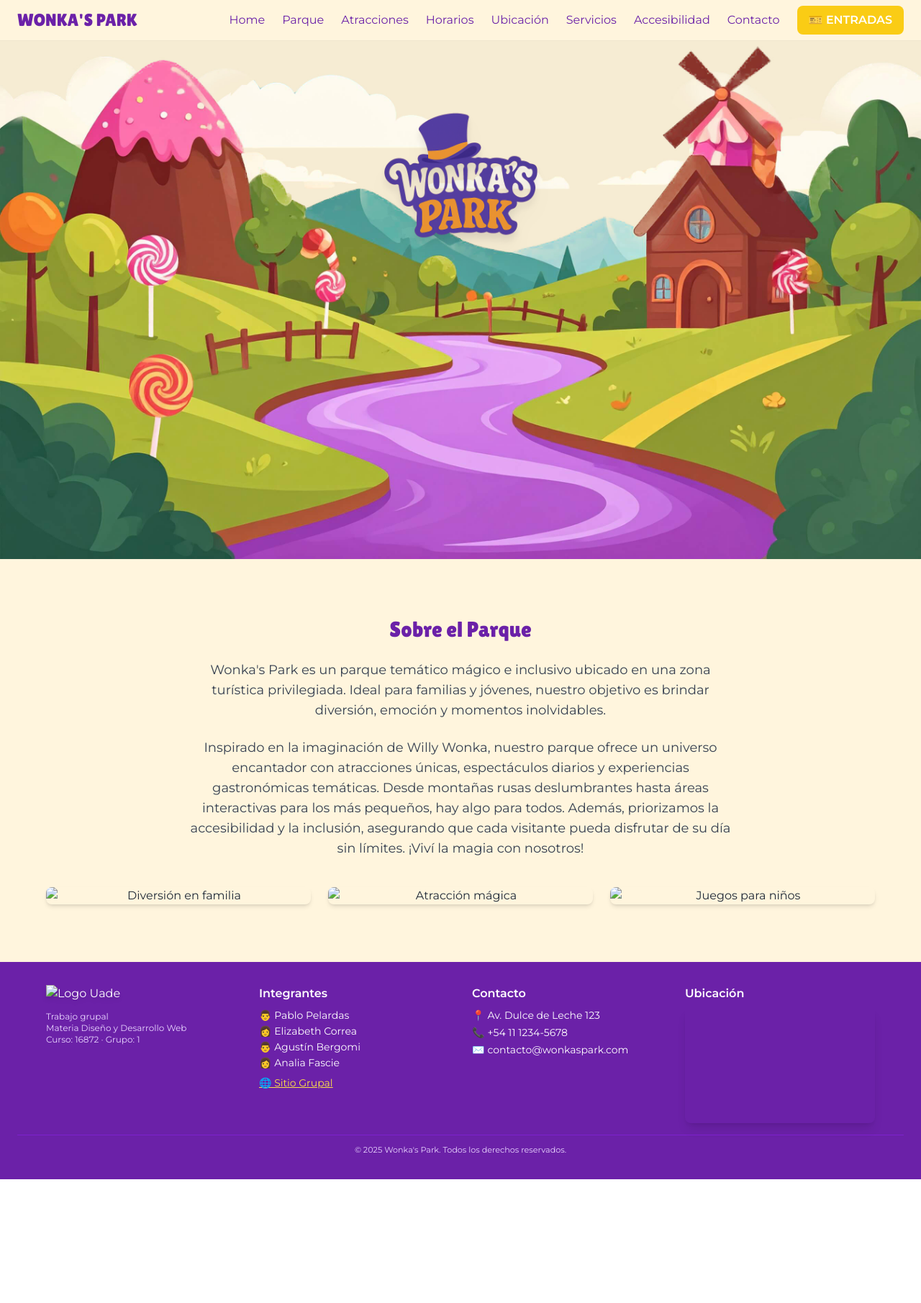
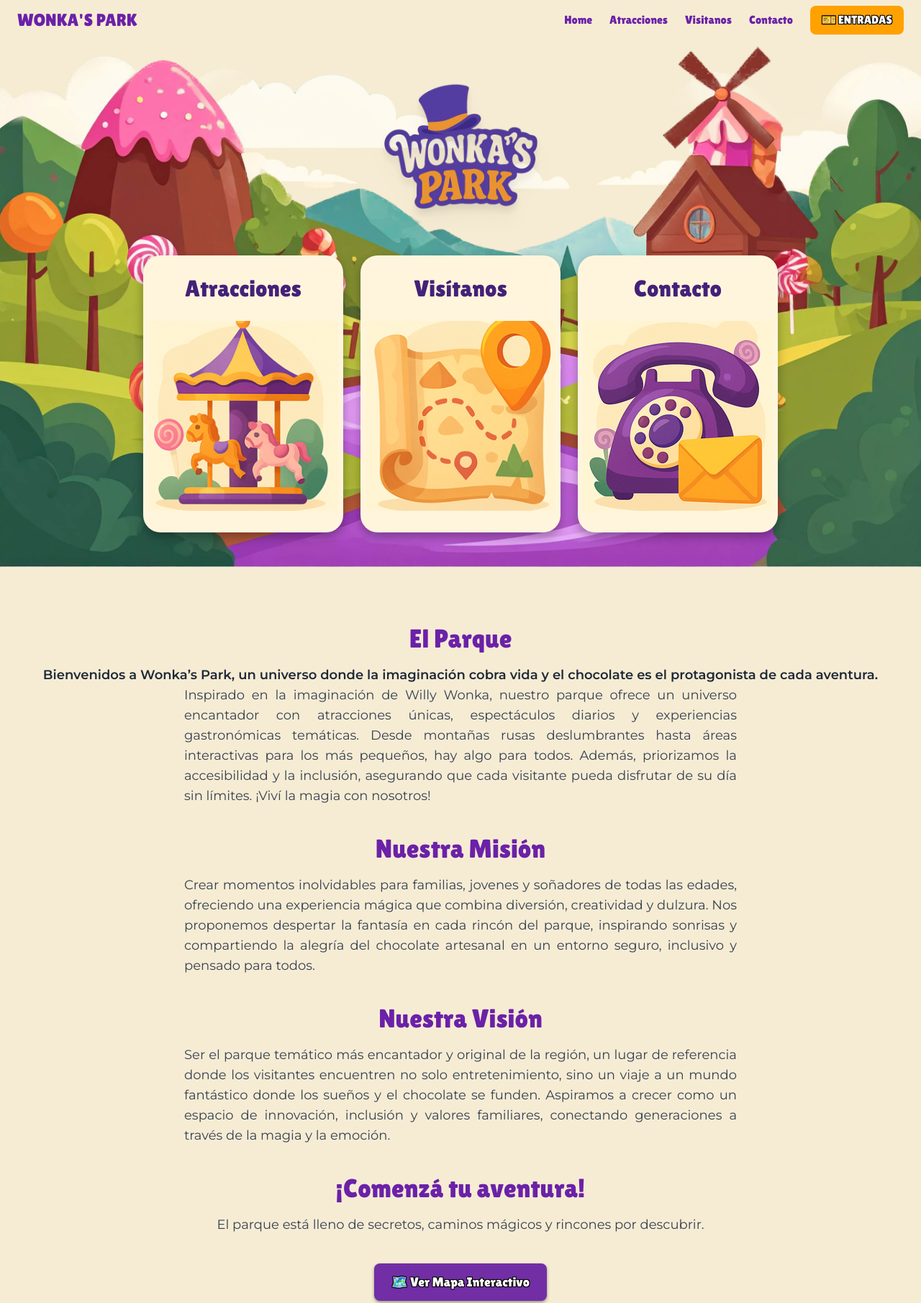
Before and after one commit to ElizabethCorrea13/wonkas-park, a website: page dist/index.html in a window 1280 px wide. Shown: the top 1811 px of the page at 72% size. Before the commit the page ends 1639 px from the top, so only its background shows below. Drawn offline with nearby package versions, Linux system fonts and the light colour scheme; grey boxes are pictures that could not be loaded; files whose address does not match are found by name.

Commit message:
Update index.html
v1

```diff
--- a/dist/index.html
+++ b/dist/index.html
@@ -16,8 +16,7 @@
   </style>
 </head>
 <body class="bg-white text-gray-800">
-  <!-- HEADER -->
-  <header class="bg-[#fff5dd] border-b border-[#f0e5cd]">
+  <header class="bg-[#F6ECD4] border-b border-[#F6ECD4]">
     <div class="container mx-auto flex flex-wrap items-center justify-between px-4 py-3 md:px-6 md:py-2">
       <a href="index.html" class="flex items-center">
         <h1 class="titulo text-purple-800 text-2xl cursor-pointer">WONKA'S PARK</h1>
@@ -25,72 +24,99 @@
       <button id="menu-btn" class="md:hidden text-purple-800 text-3xl focus:outline-none">
         <span id="menu-icon">☰</span>
       </button>
-      <nav id="mobile-menu" class="w-full md:w-auto md:flex hidden bg-[#fff5dd] md:bg-transparent absolute md:relative top-16 left-0 md:top-0 z-50 py-2 md:py-0 px-4 md:px-0 shadow-md md:shadow-none">
+      <nav id="mobile-menu" class="w-full md:w-auto md:flex hidden bg-[#F6ECD4] md:bg-transparent absolute md:relative top-16 left-0 md:top-0 z-50 py-2 md:py-0 px-4 md:px-0 shadow-md md:shadow-none">
         <div class="container mx-auto flex flex-col md:flex-row space-y-3 md:space-y-0 md:space-x-6 text-purple-700 font-medium">
-          <a href="index.html" class="py-2 md:py-0 text-purple-800 hover:underline hover:text-purple-900 flex items-center">Home</a>
-          <a href="parque.html" class="py-2 md:py-0 text-purple-800 hover:underline hover:text-purple-900 flex items-center">Parque</a>
-          <a href="atracciones.html" class="py-2 md:py-0 text-purple-800 hover:underline hover:text-purple-900 flex items-center">Atracciones</a>
-          <a href="horarios.html" class="py-2 md:py-0 text-purple-800 hover:underline hover:text-purple-900 flex items-center">Horarios</a>
-          <a href="ubicacion.html" class="py-2 md:py-0 text-purple-800 hover:underline hover:text-purple-900 flex items-center">Ubicación</a>
-          <a href="servicios.html" class="py-2 md:py-0 text-purple-800 hover:underline hover:text-purple-900 flex items-center">Servicios</a>
-          <a href="accesibilidad.html" class="py-2 md:py-0 text-purple-800 hover:underline hover:text-purple-900 flex items-center">Accesibilidad</a>
-          <a href="contacto.html" class="py-2 md:py-0 text-purple-800 hover:underline hover:text-purple-900 flex items-center">Contacto</a>
-          <a href="entradas.html" class="bg-yellow-400 text-white px-4 py-2 rounded-lg font-semibold hover:bg-orange-500 transition duration-200 my-2 md:my-0 text-center flex items-center">🎫 ENTRADAS</a>
+          <a href="index.html" class="py-2 md:py-0 text-purple-800 hover:underline hover:text-purple-900 flex items-center titulo">Home</a>
+          <a href="atracciones.html" class="py-2 md:py-0 text-purple-800 hover:underline hover:text-purple-900 flex items-center titulo ">Atracciones</a>
+          <a href="horarios.html" class="py-2 md:py-0 text-purple-800 hover:underline hover:text-purple-900 flex items-center titulo">Visitanos</a>
+          <a href="contacto.html" class="py-2 md:py-0 text-purple-800 hover:underline hover:text-purple-900 flex items-center titulo">Contacto</a>
+          <a href="entradas.html" class="bg-[#FFA101] text-white px-4 py-2 rounded-lg hover:bg-orange-200 transition duration-200 my-2 md:my-0 text-center flex items-center" style="font-family: 'Lilita One', cursive; text-shadow: -1px -1px 0 #000, 1px -1px 0 #000, -1px 1px 0 #000, 1px 1px 0 #000;">🎫 ENTRADAS</a>
         </div>
       </nav>
     </div>
   </header>
 
-  <!-- HERO -->
-  <section class="relative w-full max-h-[720px] overflow-hidden">
+ <!-- HERO: imagen de fondo -->
+<section class="relative h-[500px] bg-cover bg-center">
     <img src="img/hero.JPG" alt="Fondo Wonka" class="w-full h-auto object-cover object-top" />
-    <div class="absolute inset-0 flex items-start justify-center pt-12 sm:pt-20">
-      <img src="img/logo.jpg.png" alt="Logo Wonka" class="w-40 sm:w-52 md:w-60 drop-shadow-xl" />
-    </div>
-  </section>
 
-  <!-- CONTENIDO PRINCIPAL -->
-  <main class="py-20 px-6 text-center bg-[#fff5dd]">
-    <h2 class="text-3xl titulo text-purple-800 mb-6">Sobre el Parque</h2>
-    <p class="text-lg text-gray-700 max-w-3xl mx-auto mb-6">
-      Wonka's Park es un parque temático mágico e inclusivo ubicado en una zona turística privilegiada. Ideal para familias y jóvenes, nuestro objetivo es brindar diversión, emoción y momentos inolvidables.
-    </p>
-    <p class="text-lg text-gray-700 max-w-3xl mx-auto mb-10">
+  <!-- Logo centrado -->
+  <div class="absolute top-10 left-1/2 transform -translate-x-1/2 z-10">
+    <img src="img/logo.jpg.png" alt="Logo Wonka" class="w-40 sm:w-52 md:w-60 mx-auto drop-shadow-xl" />
+  </div>
+</section>
+
+
+
+<!--Secccion cards-->
+<section class="relative z-10 -mt-[250px] flex flex-wrap justify-center gap-6 px-4 #fff5dd] px-5 py-12 titulo ">
+    <!-- Card -->
+<a href="atracciones.html#zona1" class="flex flex-col justify-center items-center gap-[29px] w-[278px] py-[30px] self-stretch bg-[#fff5dd] shadow-[0_6px_14px_rgba(0,0,0,0.3)] rounded-[24px] hover:shadow-xl transition">
+  <h3 class="text-[28px] sm:text-[32px] text-[#442178] text-center leading-none titulo">Atracciones</h3>
+  <img src="img/card-atracciones.png" alt="Atracciones" class="w-[264px] h-[264px] object-cover" />
+</a>
+    <!-- Card -->
+    <a href="visitanos.html" class="flex flex-col justify-center items-center gap-[29px] w-[278px] py-[30px] self-stretch bg-[#fff5dd] shadow-[0_6px_14px_rgba(0,0,0,0.3)] rounded-[24px] hover:shadow-xl transition">
+      <h3 class="text-[28px] sm:text-[32px] text-[#442178] text-center leading-none titulo">Visítanos</h3>
+      <img src="img/card-ubicacion.png" alt="Visítanos" class="w-[264px] h-[264px] object-cover" />
+    </a>
+
+    <!-- Card -->
+    <a href="contacto.html" class="flex flex-col justify-center items-center gap-[29px] w-[278px] py-[30px] self-stretch bg-[#fff5dd] shadow-[0_6px_14px_rgba(0,0,0,0.3)] rounded-[24px] hover:shadow-xl transition">
+      <h3 class="text-[28px] sm:text-[32px] text-[#442178] text-center leading-none titulo">Contacto</h3>
+      <img src="img/card-contacto.png" alt="Contacto" class="w-[264px] h-[264px] object-cover" />
+    </a>
+
+  </div>
+</section>
+
+
+
+<!-- CONTENIDO -->
+  <main class="py-20 px-6 text-center bg-[#F6ECD4]">
+<h2 class="text-3xl sm:text-4xl titulo text-purple-800 mb-4">El Parque</h2>
+<p class="text-lg font-semibold text-gray-800">Bienvenidos a Wonka’s Park, un universo donde la imaginación cobra vida y el chocolate es el protagonista de cada aventura.</p>
+    <p class="text-lg text-gray-700 text-justify max-w-3xl mx-auto mb-10">
       Inspirado en la imaginación de Willy Wonka, nuestro parque ofrece un universo encantador con atracciones únicas, espectáculos diarios y experiencias gastronómicas temáticas. Desde montañas rusas deslumbrantes hasta áreas interactivas para los más pequeños, hay algo para todos. Además, priorizamos la accesibilidad y la inclusión, asegurando que cada visitante pueda disfrutar de su día sin límites. ¡Viví la magia con nosotros!
     </p>
-    <div class="grid grid-cols-1 sm:grid-cols-2 lg:grid-cols-3 gap-6 max-w-6xl mx-auto">
-      <img src="img/familia1.jpg" alt="Diversión en familia" class="rounded-lg shadow-md">
-      <img src="img/atraccion1.jpg" alt="Atracción mágica" class="rounded-lg shadow-md">
-      <img src="img/niños1.jpg" alt="Juegos para niños" class="rounded-lg shadow-md">
-    </div>
+
+    <h3 class="text-3xl sm:text-4xl titulo text-purple-800 mb-4">Nuestra Misión</h3>
+    <p class="text-lg text-gray-700 text-justify max-w-3xl mx-auto mb-10">
+      Crear momentos inolvidables para familias, jovenes y soñadores de todas las edades, ofreciendo una experiencia mágica que combina diversión, creatividad y dulzura. Nos proponemos despertar la fantasía en cada rincón del parque, inspirando sonrisas y compartiendo la alegría del chocolate artesanal en un entorno seguro, inclusivo y pensado para todos.
+    </p>
+
+    <h3 class="text-3xl sm:text-4xl titulo text-purple-800 mb-4">Nuestra Visión</h3>
+    <p class="text-lg text-gray-700 text-justify max-w-3xl mx-auto mb-10">
+      Ser el parque temático más encantador y original de la región, un lugar de referencia donde los visitantes encuentren no solo entretenimiento, sino un viaje a un mundo fantástico donde los sueños y el chocolate se funden. Aspiramos a crecer como un espacio de innovación, inclusión y valores familiares, conectando generaciones a través de la magia y la emoción.
+    </p>
+
+    <h2 class="text-3xl sm:text-4xl titulo text-purple-800 mb-4">¡Comenzá tu aventura!</h2>
+    <p class="text-lg text-gray-700 max-w-3xl mx-auto mb-10">
+      El parque está lleno de secretos, caminos mágicos y rincones por descubrir.
+  <div class="mt-6 flex justify-center">
+  <a href="atracciones.html" class="bg-[#722EA5] text-white px-6 py-3 rounded-lg hover:bg-purple-700 transition duration-200 text-lg titulo shadow-[0_2px_4px_rgba(0,0,0,0.4)]" style="text-shadow: -1px -1px 0 #000, 1px -1px 0 #000, -1px 1px 0 #000, 1px 1px 0 #000;">
+    🗺️ Ver Mapa Interactivo
+  </a>
+</div>
+
   </main>
 
-  <!-- FOOTER -->
   <footer class="bg-purple-800 text-white px-4 py-6 sm:px-6 sm:py-8">
     <div class="max-w-6xl mx-auto grid grid-cols-1 md:grid-cols-2 lg:grid-cols-4 gap-6 sm:gap-8">
       <div class="flex justify-center md:hidden">
         <img src="img/uade.png" alt="Logo Uade" class="w-28 drop-shadow-md"/>
       </div>
       <div class="hidden md:flex flex-col items-center md:items-start">
-        <img src="img/uade.png" alt="Logo Uade" class="w-32 lg:w-36 drop-shadow-md mb-2"/>
-        <p class="text-xs text-purple-200 mt-1">
-          Trabajo grupal <br>
-          Materia Diseño y Desarrollo Web<br>
-          Curso: 16872 · Grupo: 1
-        </p>
+        <h3 class="text-base font-bold mb-2">Lugares de Chocolate</h3>
+        <ul class="space-y-0.5 text-xs sm:text-sm">
+          <li>Hershey's World</li>
+          <li>Lindt Chocolates</li>
+          <li>Milka Village</li>
+          <li>Museo del Cacao</li>
+          <li>Fábrica Mágica de Wonka</li>
+        </ul>
       </div>
-      <div class="text-center md:text-left">
-        <h3 class="text-base font-bold mb-2">Integrantes</h3>
-        <ul class="space-y-0.5 text-xs sm:text-sm">
-          <li>👨 Pablo Pelardas</li>
-          <li>👩 Elizabeth Correa</li>
-          <li>👨 Agustín Bergomi</li>
-          <li>👩 Analia Fascie</li>
-        </ul>
-        <a href="https://elizabethcorrea13.github.io/tpGrupal/index.html" target="_blank" class="inline-block mt-2 text-yellow-300 underline hover:text-yellow-200 transition text-xs sm:text-sm">
-          🌐 Sitio Grupal
-        </a>
-      </div>
+
       <div class="text-center md:text-left">
         <h3 class="text-base font-bold mb-2">Contacto</h3>
         <ul class="space-y-1 text-xs sm:text-sm">
@@ -106,7 +132,7 @@
         </ul>
       </div>
       <div class="md:col-span-2 lg:col-span-1">
-        <h3 class="text-base font-bold mb-2 text-center md:text-left">Ubicación</h3>
+        <h3 class="text-base font-bold mb-2 text-center md:text-left">¿Dónde estamos?</h3>
         <div class="overflow-hidden rounded-lg shadow-lg h-32 sm:h-40">
           <iframe
             src="https://www.google.com/maps/embed?pb=!1m18!1m12!1m3!1d3282.673011089903!2d-58.4325749!3d-34.6156541!2m3!1f0!2f0!3f0!3m2!1i1024!2i768!4f13.1!3m3!1m2!1s0x95bccb7f3a8dbb47%3A0xf38b4e28d7b405c0!2sParque%20Centenario!5e0!3m2!1ses!2sar!4v1682973962536!5m2!1ses!2sar"
@@ -121,7 +147,7 @@
       </div>
     </div>
     <div class="text-center text-[0.7rem] xs:text-xs text-purple-200 mt-4 pt-3 border-t border-purple-700">
-      &copy; 2025 Wonka's Park. Todos los derechos reservados.
+      © 2025 Wonka's Park. Todos los derechos reservados.
     </div>
   </footer>
 
```
